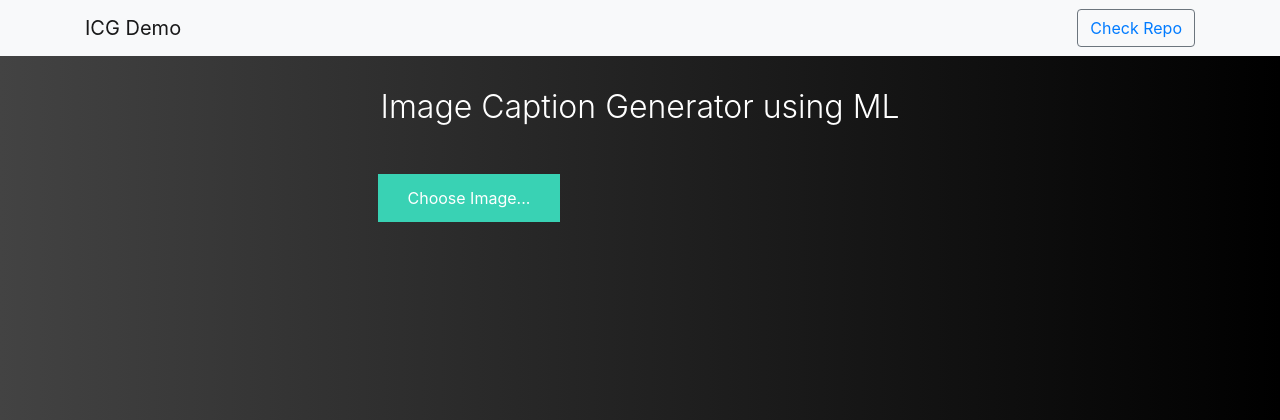
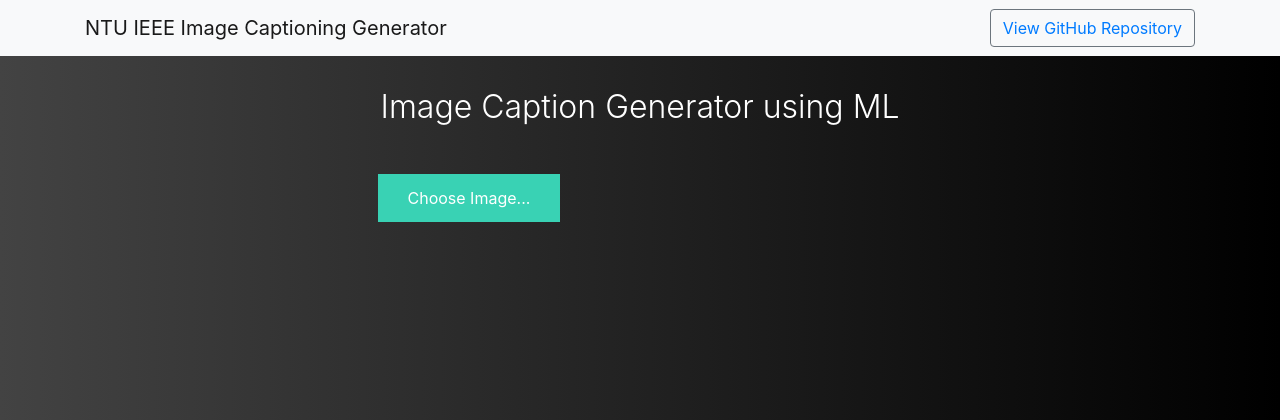
Before and after one commit to amritaravishankar/Image-Captioning, a Flask app: page /image in a window 1280 px wide. Shown: the top 420 px of the page. Run offline with Flask 2, Linux system fonts and the light colour scheme; some libraries are stand-ins or nearby versions.

Commit message:
modified pages to suit IEEE theme

```diff
--- a/templates/index.html
+++ b/templates/index.html
@@ -3,7 +3,7 @@
     <meta charset="UTF-8" />
     <meta name="viewport" content="width=device-width, initial-scale=1.0" />
     <meta http-equiv="X-UA-Compatible" content="ie=edge" />
-    <title>ICG Demo</title>
+    <title>NTU IEEE Image Captioning Generator</title>
     <link
       href="https://cdn.bootcss.com/bootstrap/4.0.0/css/bootstrap.min.css"
       rel="stylesheet"
@@ -24,13 +24,13 @@
   <body>
     <nav class="navbar navbar-light bg-light">
       <div class="container">
-        <a class="navbar-brand" href="{{ url_for('home') }}">ICG Demo</a>
+        <a class="navbar-brand" href="{{ url_for('home') }}">NTU IEEE Image Captioning Generator</a>
         <button class="btn btn-outline-secondary my-2 my-sm-0">
           <a
-            href="https://github.com/maheshdhoran/image-caption-generator"
+            href="https://github.com/ritikbhatia/Image-Captioning"
             type="blank"
           >
-            Check Repo</a
+            View GitHub Repository</a
           >
         </button>
       </div>
```
Also changed, not shown: templates/home.html (+4 -4 lines).
